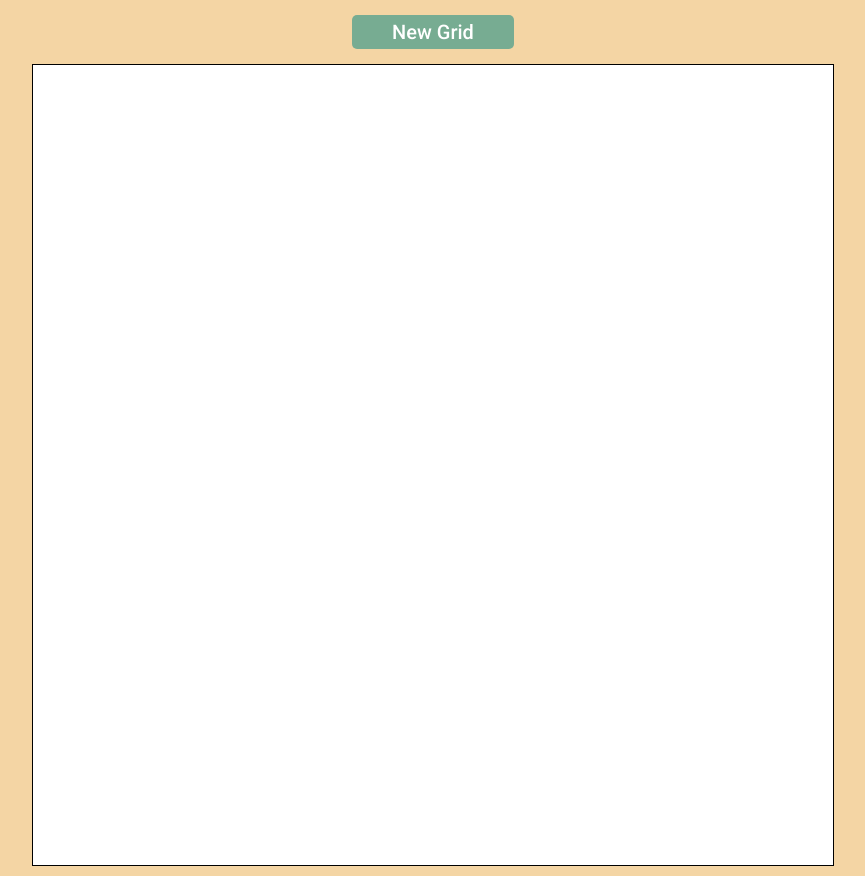
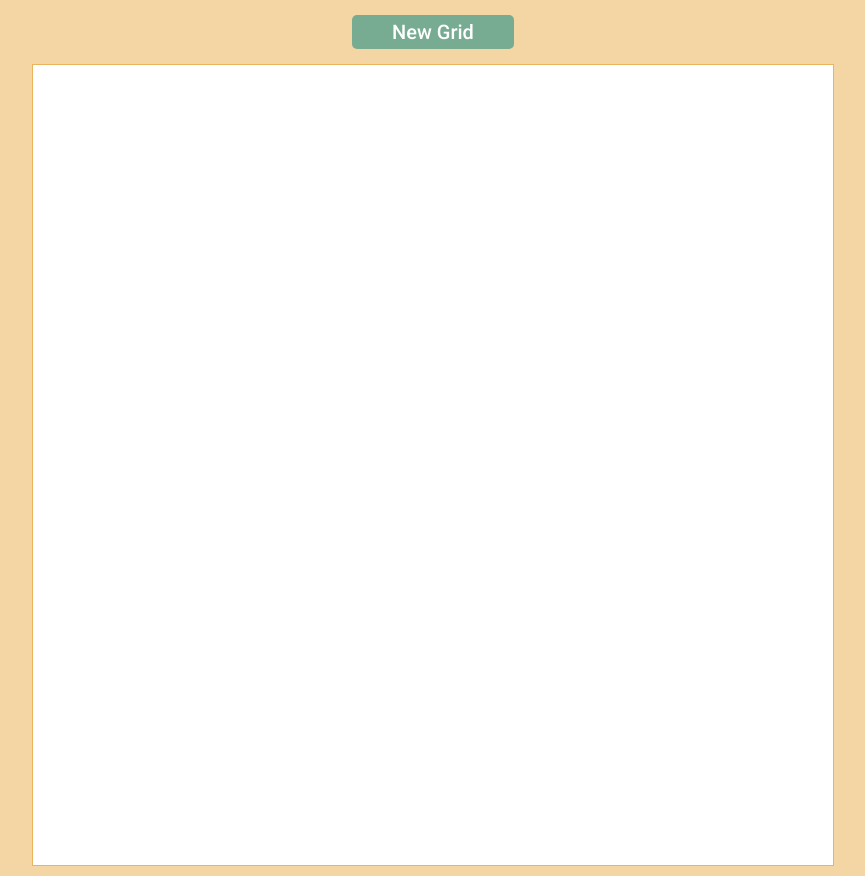
Before and after one commit to gggalatea/etch-a-sketch, a plain HTML site: page index.html in a window 1280 px wide. Shown: the top 876 px of the page, without its empty margins (207-1072 px from the left). Drawn offline with Linux system fonts and the light colour scheme.

Commit message:
Change container border color

```diff
--- a/style.css
+++ b/style.css
@@ -22,7 +22,7 @@ body {
     flex-direction: column;
     width: 802px;
     height: 802px;
-    border: 1px solid black;
+    border: 1px solid #EBB45C;
     background-color: white;
 }
 
```
